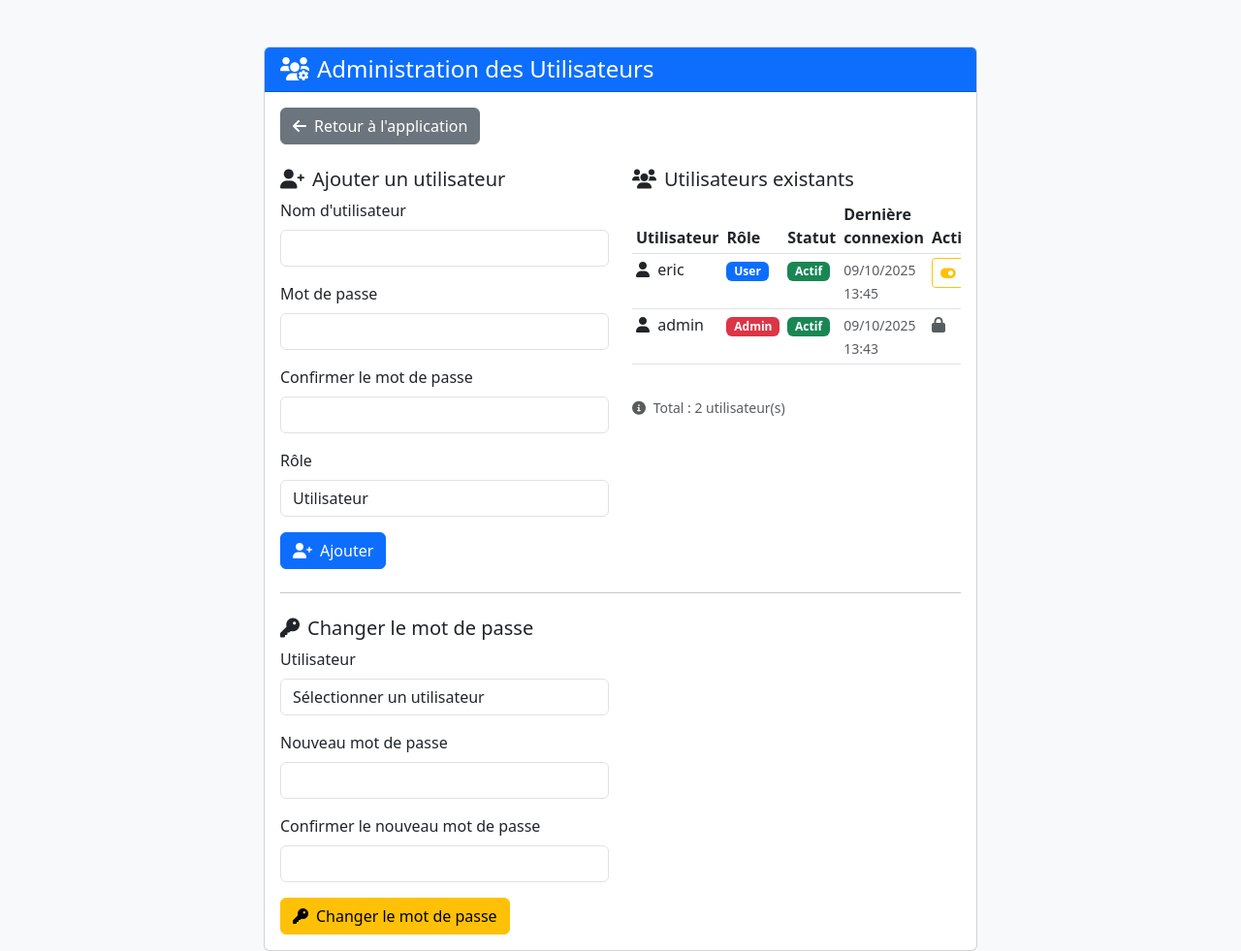
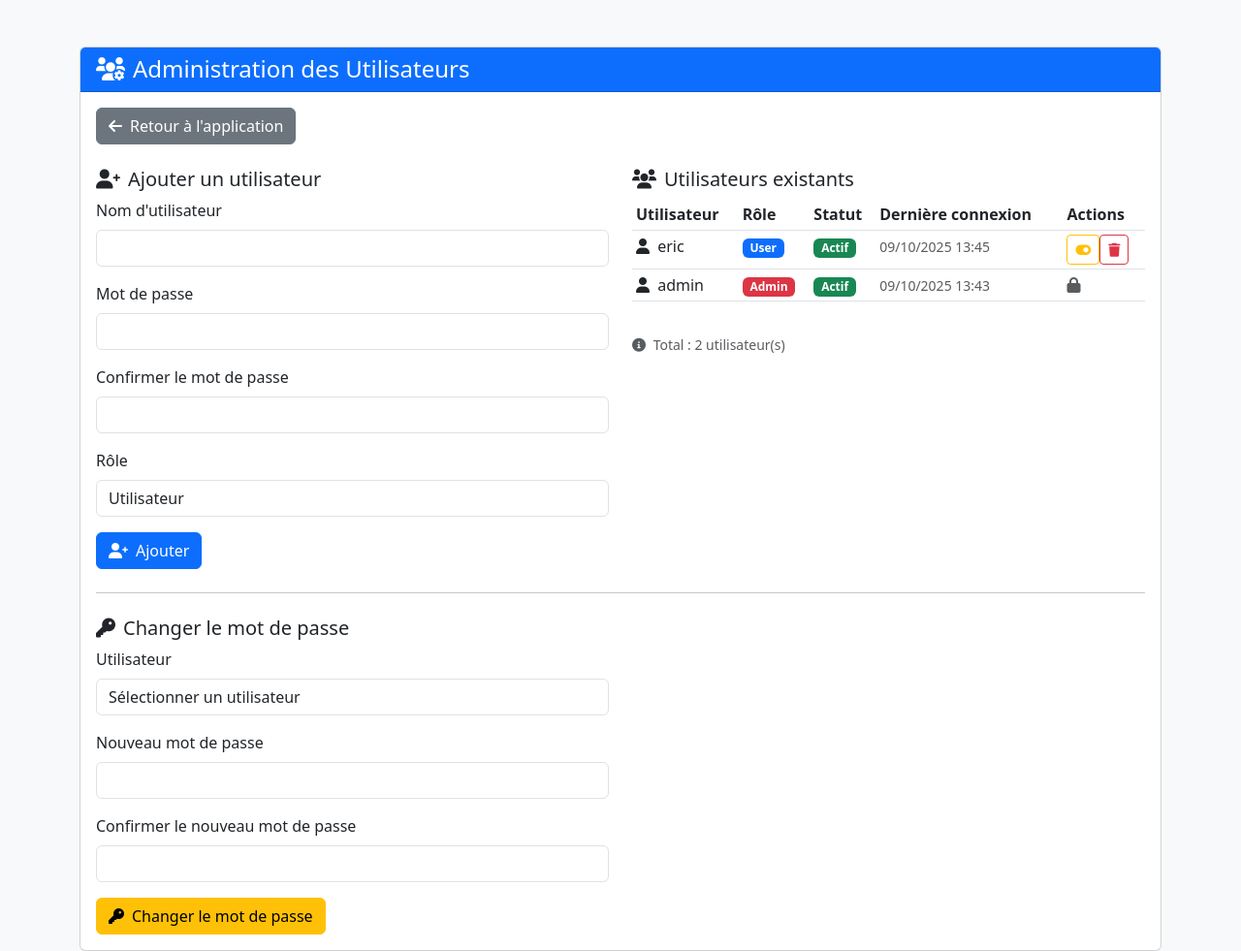
Before and after one commit to Vanaty/import, a PHP site: page /admin.php in a window 1280 px wide. Shown: the whole page at 97% size. Run offline with PHP 8.4, Linux system fonts and the light colour scheme; the visitor is signed in with stand-in values (Sample User, id 1); data comes from the database, SQL or seed files in the repository; both versions use the stored data as it was after the commit.

Commit message:
Update .htaccess security and admin layout
Expanded .htaccess file restrictions to include .py, .txt, and .pyc files for improved security. Adjusted admin.php layout by changing the column width from col-md-8 to col-md for better responsiveness. Updated users.db with new user data.

```diff
--- a/admin.php
+++ b/admin.php
@@ -103,7 +103,7 @@ $users = $userDB->getAllUsers();
 <body class="bg-light">
     <div class="container mt-5">
         <div class="row justify-content-center">
-            <div class="col-md-8">
+            <div class="col-md">
                 <div class="card">
                     <div class="card-header bg-primary text-white">
                         <h4 class="mb-0">
```
Also changed, not shown: .htaccess, data/users.db.
